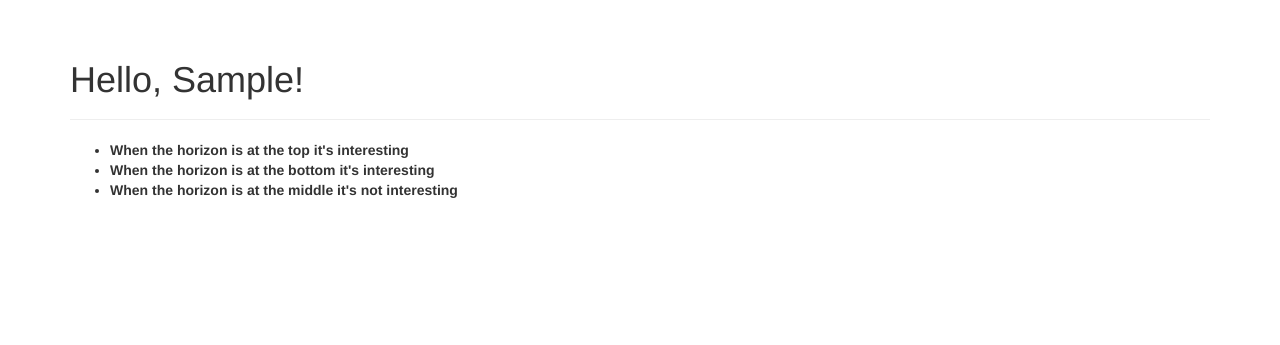
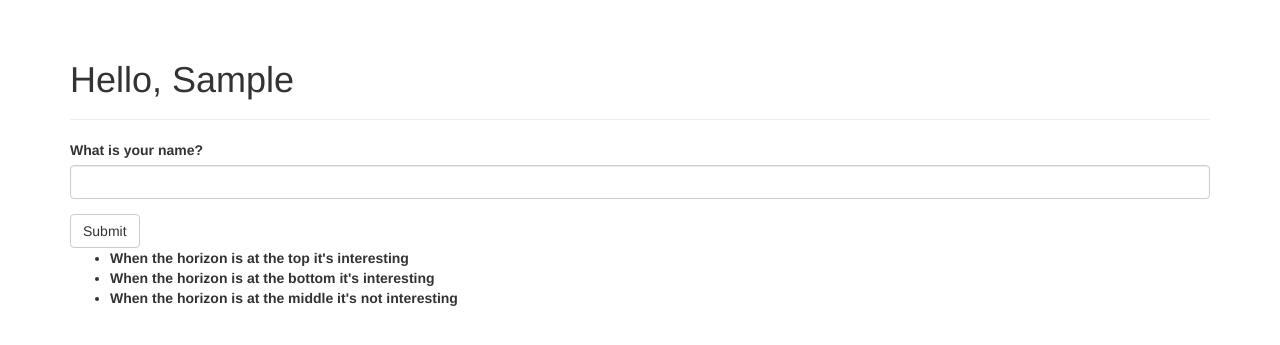
Before and after one commit to Flask-Apps/Flask-Blog, a Flask app: a page that uses templates/user.html in a window 1280 px wide. Shown: the part 52-397 px from the top of the page. Run offline with Flask 2, Linux system fonts and the light colour scheme; some libraries are stand-ins or nearby versions.

Commit message:
Basic form application

```diff
--- a/hello.py
+++ b/hello.py
@@ -1,13 +1,33 @@
+import os
+
 from flask import Flask, render_template
 from flask_bootstrap import Bootstrap
 from flask_moment import Moment
+from flask_wtf import FlaskForm
+from wtforms import StringField, SubmitField
+from wtforms.validators import DataRequired
 
 from datetime import datetime
+from dotenv import load_dotenv
+
+load_dotenv()
 
 
 app = Flask(__name__)
+# needed for the flask-wtf
+app.config["SECRET_KEY"] = os.getenv("SECRET_KEY")
 bootstrap = Bootstrap(app)
 moment = Moment(app)
+
+
+class NameForm(FlaskForm):
+    name = StringField(
+        "What is your name?",
+        validators=[
+            DataRequired(),
+        ],
+    )
+    submit = SubmitField("Submit")
 
 
 @app.route("/")
@@ -22,7 +42,7 @@ def user(name):
         "When the horizon is at the bottom it's interesting",
         "When the horizon is at the middle it's not interesting",
     ]
-    return render_template("user.html", name=name, comments=comments)
+    return render_template("user.html", name=name, form=NameForm(), comments=comments)
 
 
 @app.errorhandler(404)
--- a/requirements.txt
+++ b/requirements.txt
@@ -1,3 +1,5 @@
 flask
 flask_bootstrap
 flask_moment
+flask-wtf
+python-dotenv
--- a/templates/user.html
+++ b/templates/user.html
@@ -1,9 +1,14 @@
-{% extends "base.html" %} {% block title %} IBlog {% endblock %}
+{% extends "base.html" %}
+{% import "bootstrap/wtf.html" as wtf %}
+{% block title %} IBlog {% endblock %}
 
 {% block page_content %}
 <div class="page-header">
-  <h1>Hello, {{ name|capitalize }}!</h1>
+  <h1>Hello, {% if name %} {{ name|capitalize }} {% else %} Stranger {% endif %}</h1>
 </div>
+
+{{ wtf.quick_form(form) }}
+
 {% import 'macros.html' as macros %}
 <ul>
   {% for comment in comments %} {{ macros.render_comment(comment) }} {% endfor
```
Also changed, not shown: templates/500.html (added, +7 -0 lines).
